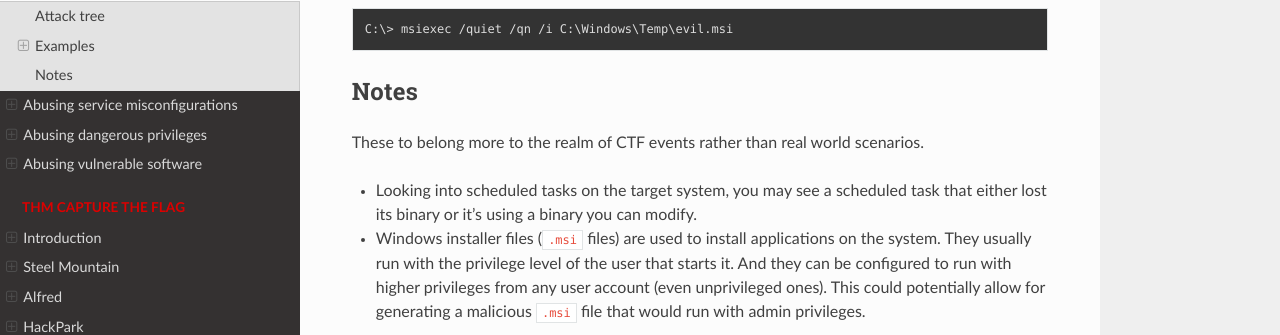
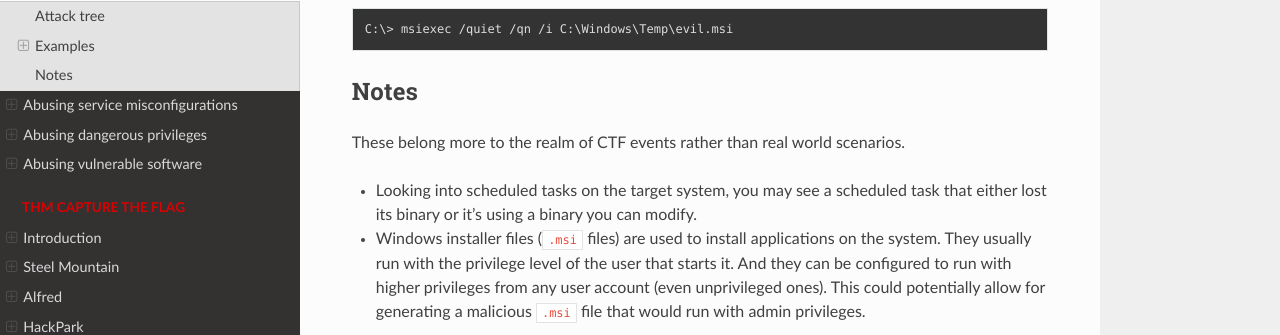
Before and after one commit to tymyrddin/red-escalation, a Sphinx documentation site: the page built from source/docs/windows/quick.md, in a window 1280 px wide and 900 px high, scrolled down 1291 px. Shown: the part 422-757 px from the top of the window. Built offline with Sphinx 7.4.7 and the Read the Docs theme 2.0.0, drawn with Linux system fonts in a browser that asks for light colours.

Commit message:
Version 0.1

```diff
--- a/source/docs/windows/quick.md
+++ b/source/docs/windows/quick.md
@@ -81,7 +81,7 @@ C:\> msiexec /quiet /qn /i C:\Windows\Temp\evil.msi
 
 ## Notes
 
-These to belong more to the realm of CTF events rather than real world scenarios.
+These belong more to the realm of CTF events rather than real world scenarios.
 
 * Looking into scheduled tasks on the target system, you may see a scheduled task that either lost its binary or
 it's using a binary you can modify.
```
Also changed, not shown: source/docs/thm/hackpark.md (+6 -6 lines).
